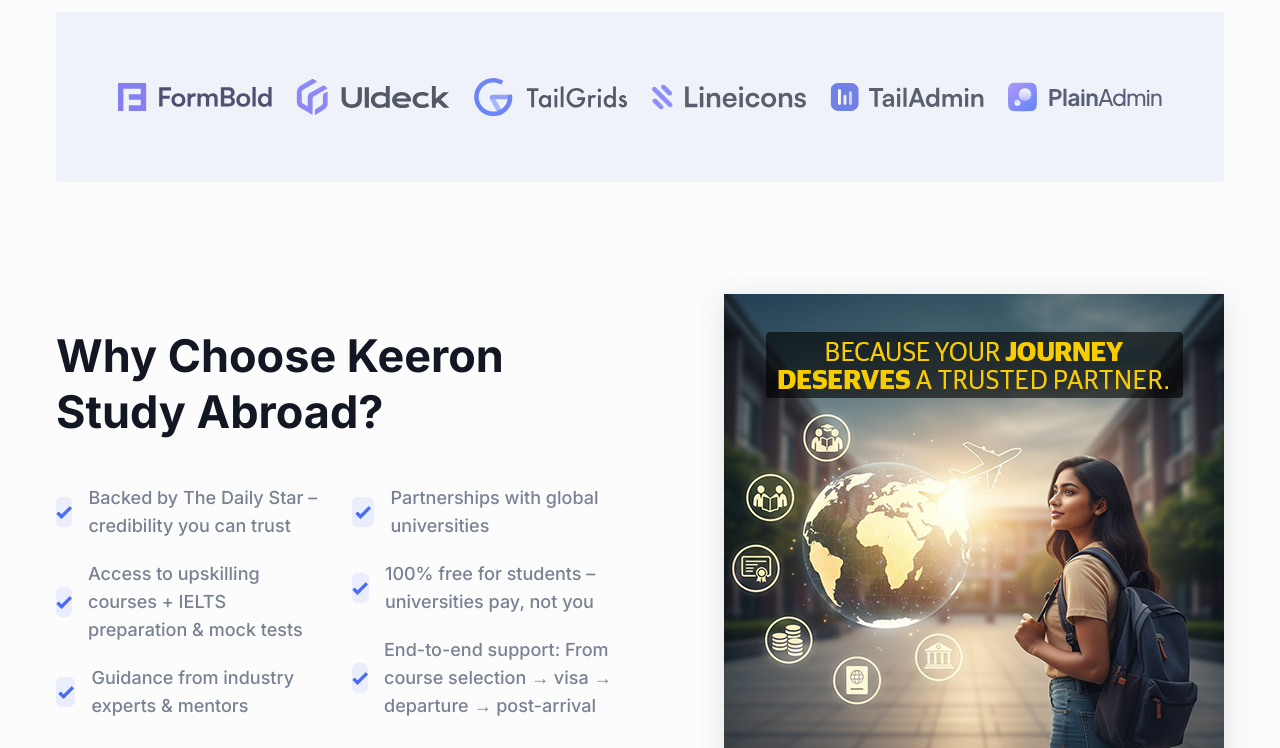
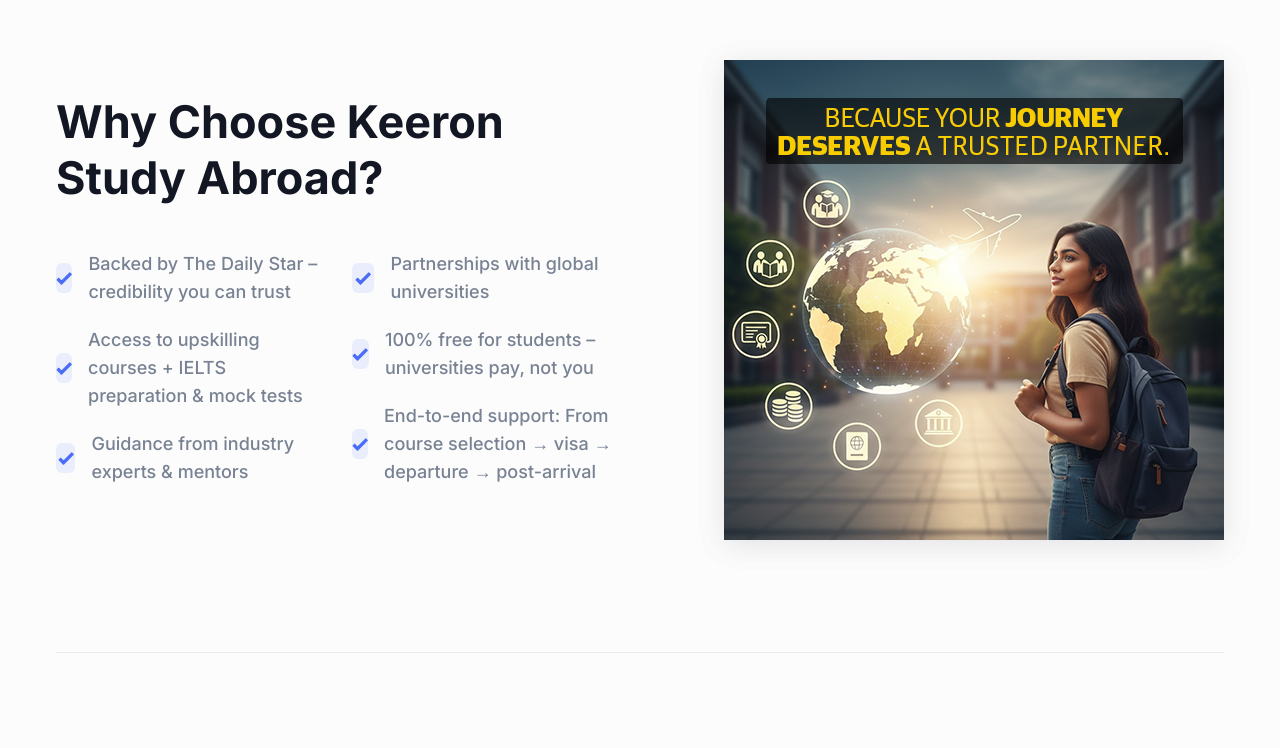
Before and after one commit to Keeron-Main/keeron_study_abroad, a Next.js app: page / in a window 1280 px wide. Shown: the part 2624-3372 px from the top of the page. Built offline with nearby package versions, Linux system fonts and the light colour scheme.

Commit message:
brands removed

```diff
--- a/src/app/page.tsx
+++ b/src/app/page.tsx
@@ -28,7 +28,7 @@
       <Hero />
       <Features />
       <Video />
-      <Brands />
+      {/* <Brands /> */}
       <AboutSectionOne />
       <AboutSectionTwo />
       <HomeScolarship />
```
